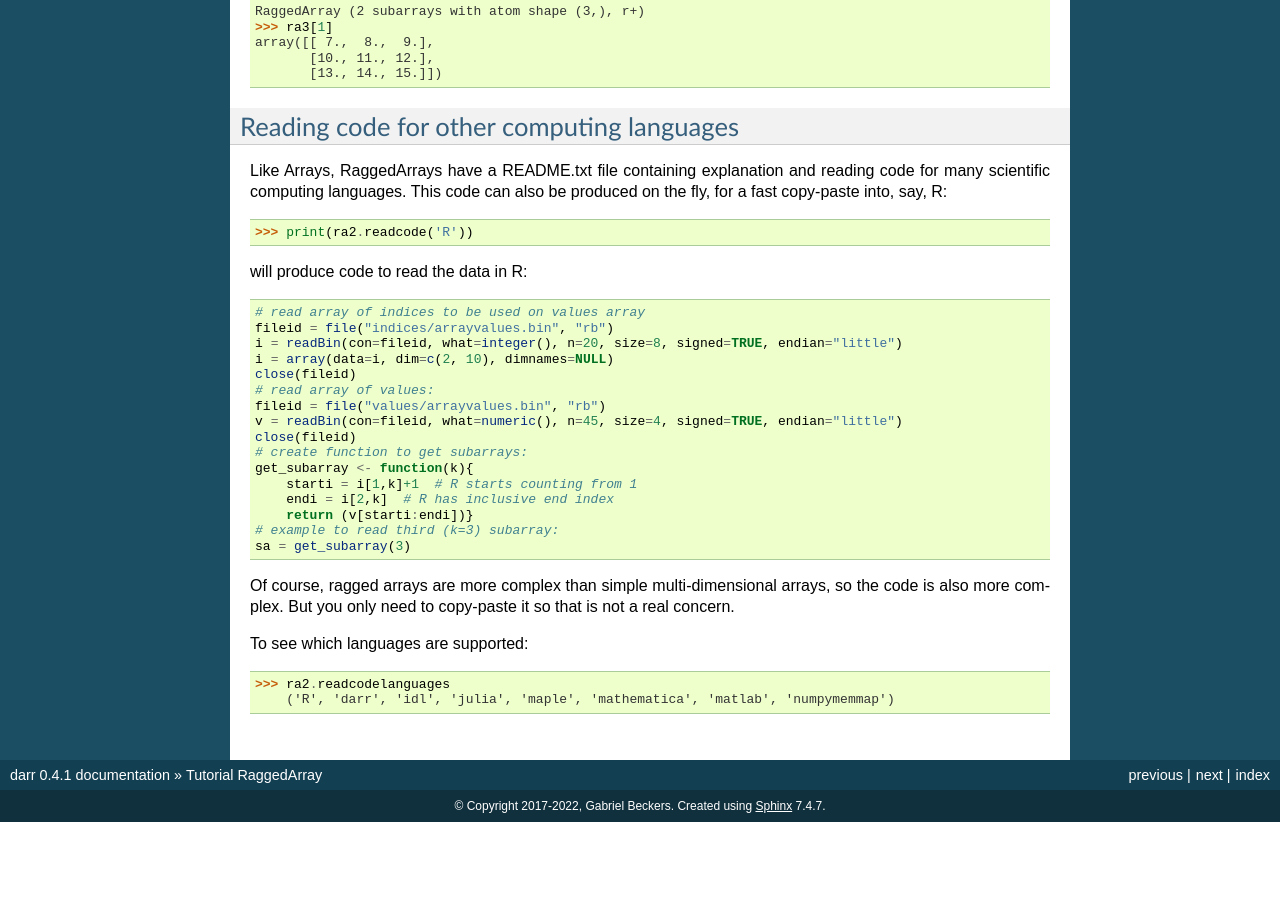
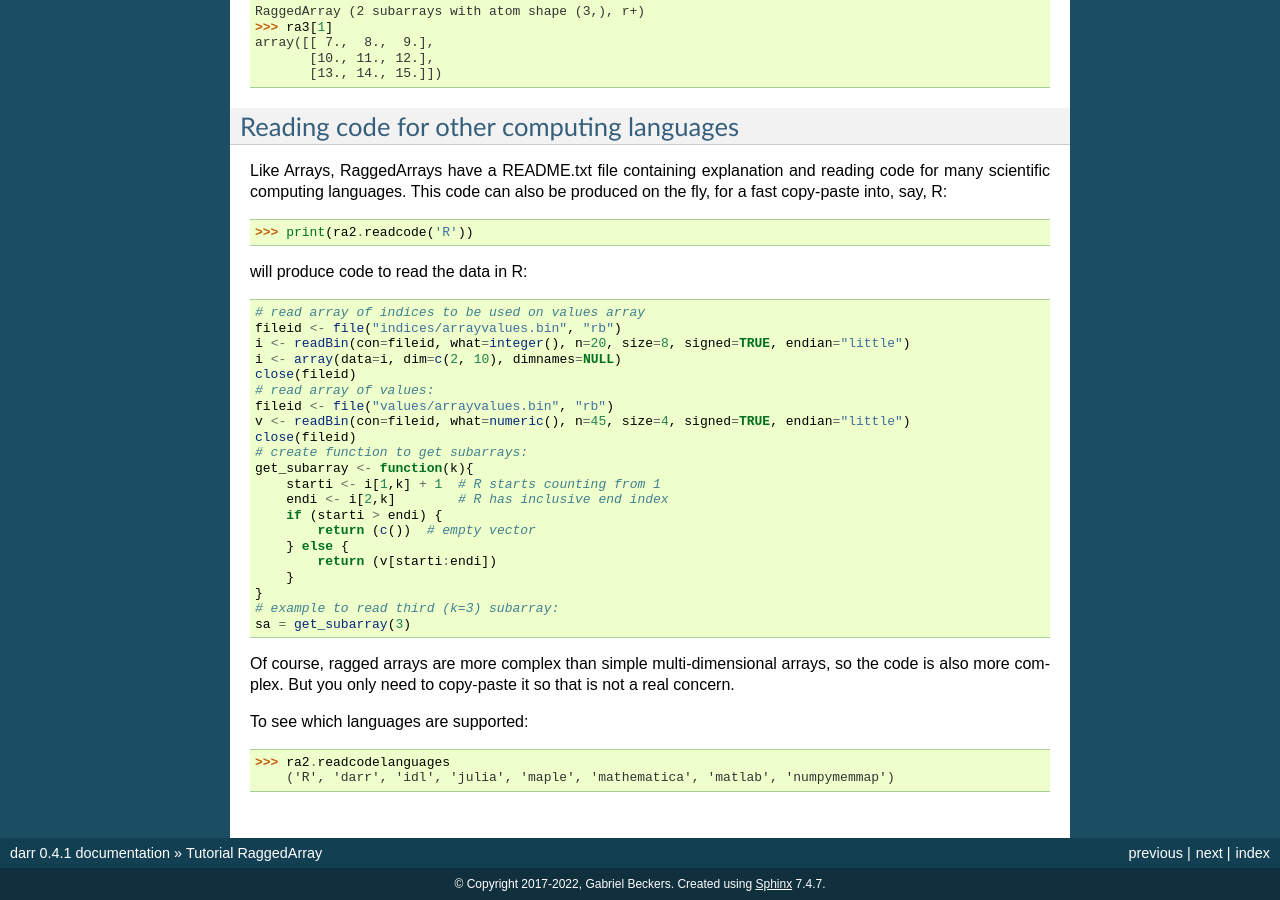
Before and after one commit to gbeckers/Darr, a Sphinx documentation site: the page built from docs/tutorialraggedarray.rst, in a window 1280 px wide and 900 px high, scrolled down 1445 px. Built offline with Sphinx 7.4.7, drawn with Linux system fonts in a browser that asks for light colours; before the commit the page ends 2267 px from its top, so only the background shows below that.

Commit message:
new R readcode example, includes empty subarray

```diff
--- a/docs/tutorialraggedarray.rst
+++ b/docs/tutorialraggedarray.rst
@@ -111,19 +111,24 @@ will produce code to read the data in R:
 .. code:: r
 
     # read array of indices to be used on values array
-    fileid = file("indices/arrayvalues.bin", "rb")
-    i = readBin(con=fileid, what=integer(), n=20, size=8, signed=TRUE, endian="little")
-    i = array(data=i, dim=c(2, 10), dimnames=NULL)
+    fileid <- file("indices/arrayvalues.bin", "rb")
+    i <- readBin(con=fileid, what=integer(), n=20, size=8, signed=TRUE, endian="little")
+    i <- array(data=i, dim=c(2, 10), dimnames=NULL)
     close(fileid)
     # read array of values:
-    fileid = file("values/arrayvalues.bin", "rb")
-    v = readBin(con=fileid, what=numeric(), n=45, size=4, signed=TRUE, endian="little")
+    fileid <- file("values/arrayvalues.bin", "rb")
+    v <- readBin(con=fileid, what=numeric(), n=45, size=4, signed=TRUE, endian="little")
     close(fileid)
     # create function to get subarrays:
     get_subarray <- function(k){
-        starti = i[1,k]+1  # R starts counting from 1
-        endi = i[2,k]  # R has inclusive end index
-        return (v[starti:endi])}
+        starti <- i[1,k] + 1  # R starts counting from 1
+        endi <- i[2,k]        # R has inclusive end index
+        if (starti > endi) {
+            return (c())  # empty vector
+        } else {
+            return (v[starti:endi])
+        }
+    }
     # example to read third (k=3) subarray:
     sa = get_subarray(3)
 
```
